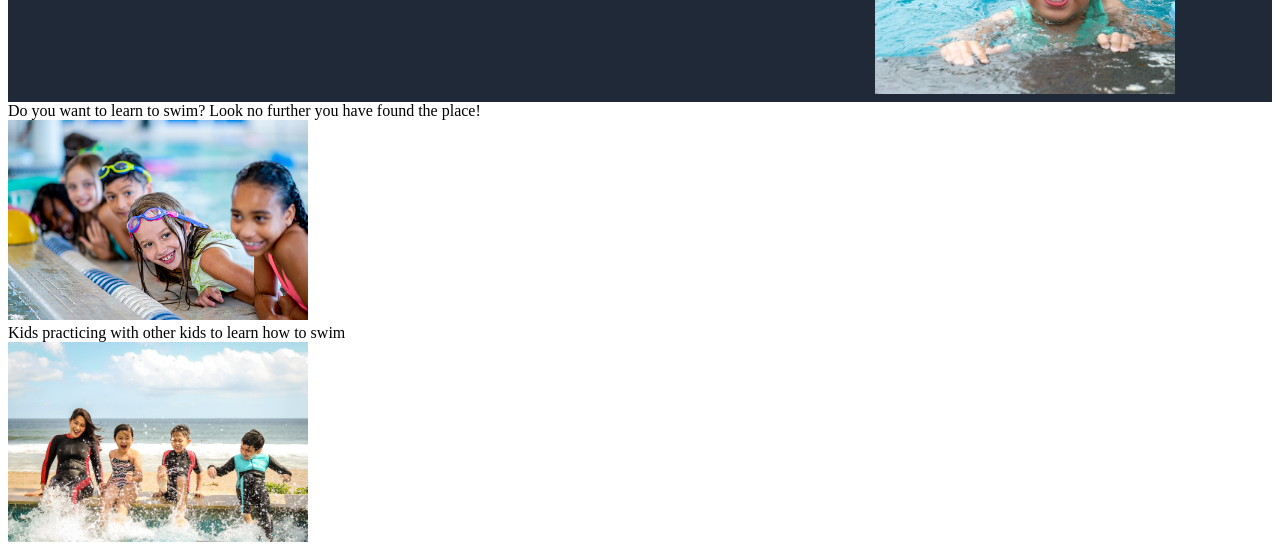
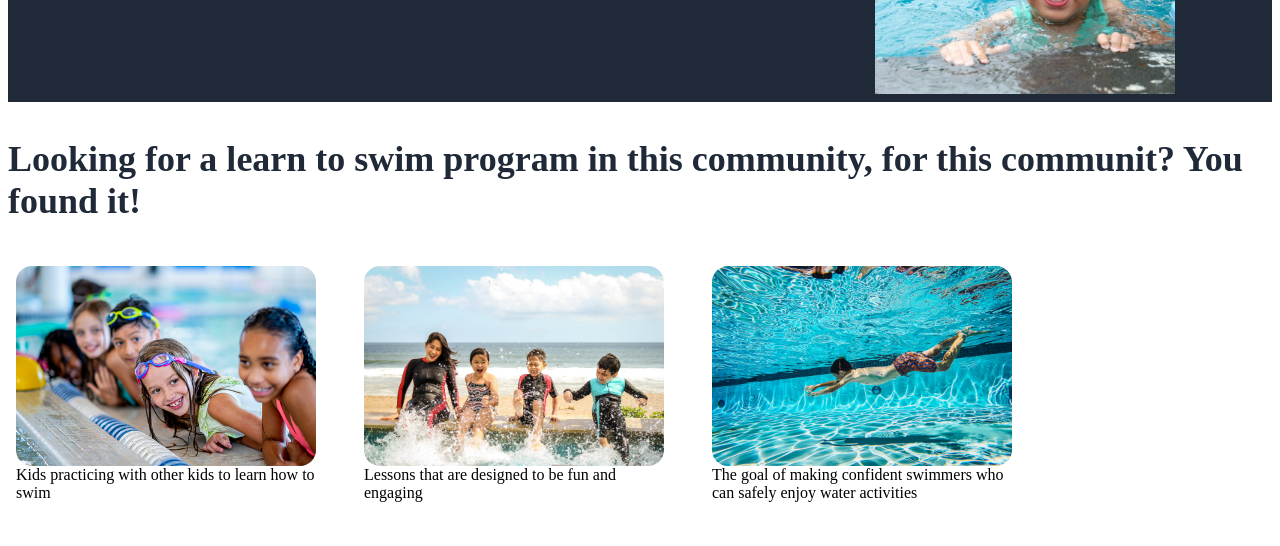
Before and after one commit to jsun3886/Swim-Lesson-Landing-Page, a plain HTML site: page index.html in a window 1280 px wide. Shown: the part 197-743 px from the top of the page. Drawn offline with Linux system fonts and the light colour scheme.

Commit message:
Style the content info cards and images
This commit centers and sizes the content information headline
as well as rounds the images, and centers the content in general.

```diff
--- a/index.html
+++ b/index.html
@@ -28,7 +28,7 @@
 
     </div>
     <div class="content">
-        <div>Do you want to learn to swim? Look no further you have found the place!</div>
+        <p>Looking for a learn to swim program in this community, for this communit? You found it!</p>
         <div class="infoCards">
             <div class ="infoCard">
                 <img src="imgages/lineUp.jpg">
--- a/style.css
+++ b/style.css
@@ -2,11 +2,12 @@ body {
 
   display: flex;
   flex-direction: column;
-  justify-content: space-between;
+
   min-height: 100vh;
 
+
 }
-
+/* The header section of the CSS Style                        */
 .header{
 
     background-color: #1f2937;
@@ -72,6 +73,53 @@ a{
 
 
 }
+
+/* The content section of the CSS                                             */
+
+.content{
+    display: flex;
+    flex-direction: column;
+    align-items: center;
+}
+
+.content p{
+    font-size:36px ;
+    font-weight: 900;
+    color :#1f2937;
+}
+
+.infoCards{
+    display: flex;
+    flex-wrap: wrap;
+    align-items: center;
+    gap: 32px;
+
+
+}
+
+
+.infoCard{
+    display: flex;
+    flex-direction: column;
+    flex-wrap: wrap;
+    width: 300px;
+    padding: 8px;
+    align-items: center;
+}
+
+.infoCard img{
+    border-radius: 16px;
+    border-color: #3382f6 ;
+    border-width: 8px;
+   max-width: 100% ;
+
+}
+
+
+
+
+
+/* The Footer section of the Css                     */
 .footer{
     display: flex;
     justify-content: center;
```
